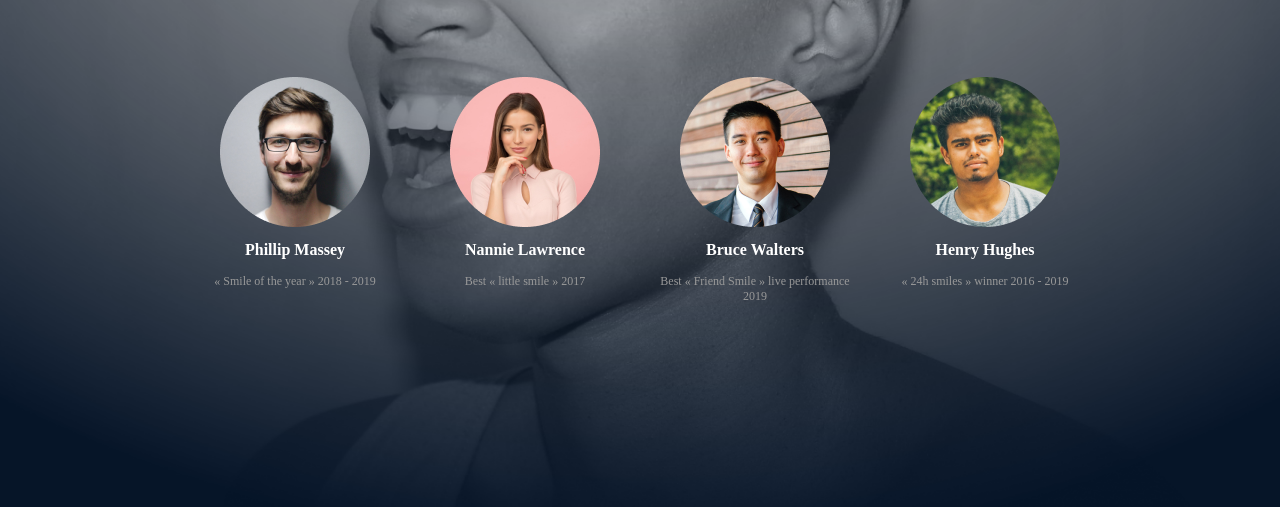
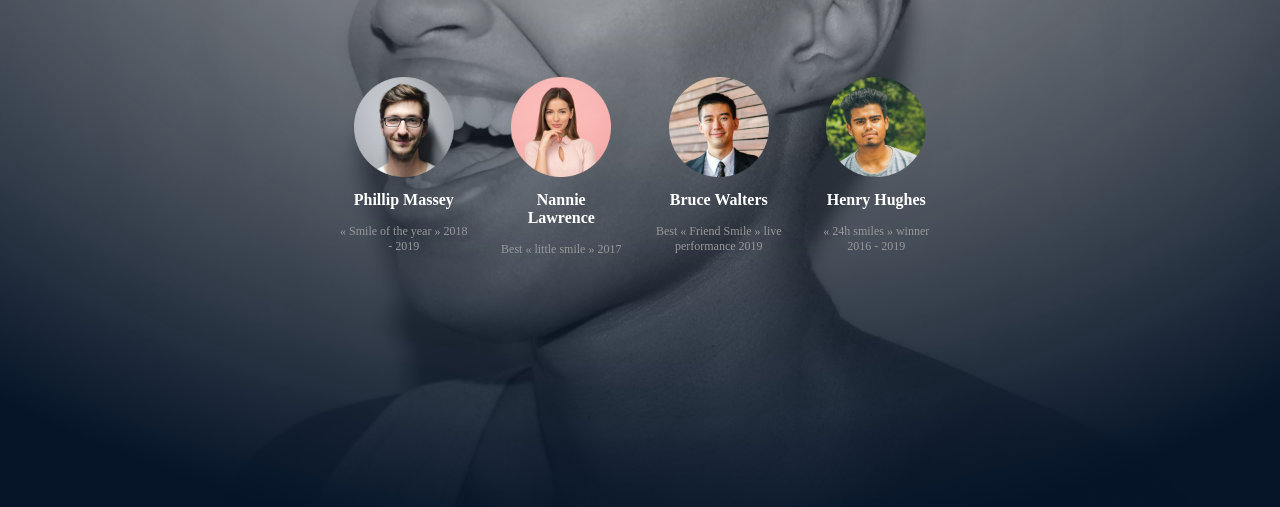
Before and after one commit to skidan007/alx_html_css, a plain HTML site: page css_advanced/index.html in a window 1280 px wide. Shown: the part 290-797 px from the top of the page. Drawn offline with Linux system fonts and the light colour scheme.

Commit message:
css advance

```diff
--- a/css_advanced/styles.css
+++ b/css_advanced/styles.css
@@ -74,6 +74,11 @@ h1 {
 .pros-section {
     text-align: center;
     margin-bottom: 30px;
+    width: 70%;
+    margin-left: 15%;
+}
+.pros-section img {
+    width: 100px;
 }
 .pros-section h2 {
     font-size: 24px;
@@ -83,7 +88,7 @@ h1 {
 .pros-grid {
     display: grid;
     grid-template-columns: repeat(4, 1fr);
-    gap: 20px;
+    gap: 30px;
     padding: 50px;
     margin-bottom: 50px;
 }
```
